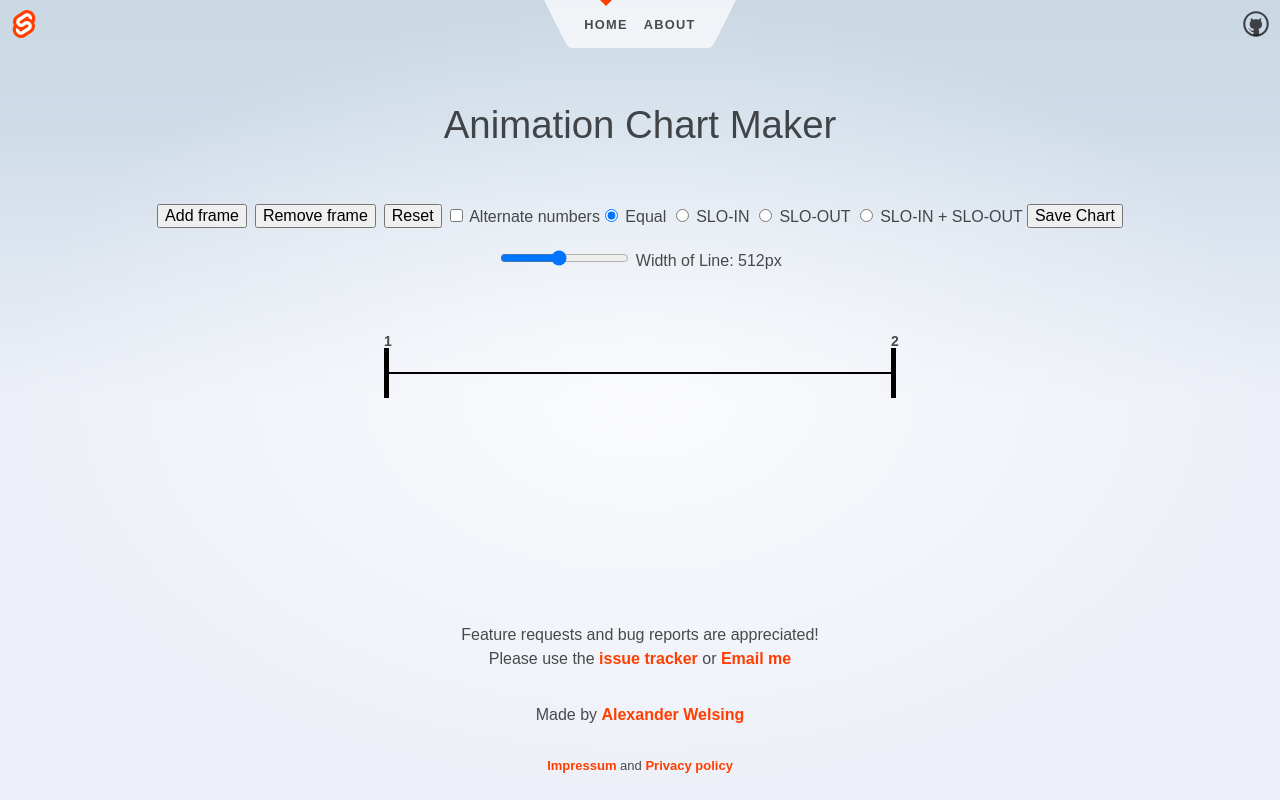
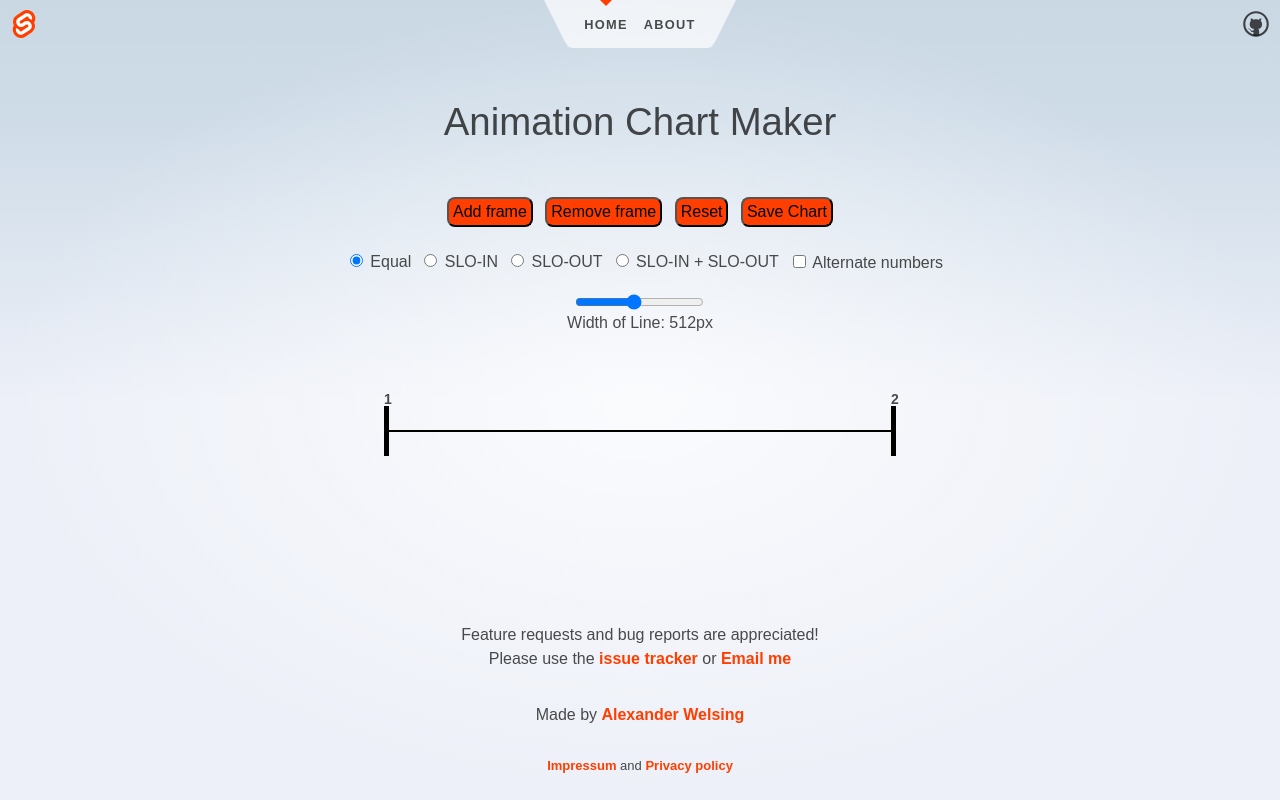
Before and after one commit to A-wels/animation-chart-maker, a SvelteKit app: page / in a window 1280 px wide. Built offline with nearby package versions, Linux system fonts and the light colour scheme.

Commit message:
design update

```diff
--- a/src/routes/Canvas.svelte
+++ b/src/routes/Canvas.svelte
@@ -178,21 +178,29 @@
 <svelte:window bind:innerWidth />
 <div class="menubar">
 	<div class="row">
+		<div>
 			<button on:click={addBox}>Add frame</button>
 			<button on:click={removeBox}>Remove frame</button>
 			<button on:click={() => (boxCount = 2)}>Reset</button>
-		<label>
+			<button on:click={saveChart}>Save Chart</button>
+		</div>
+	</div>
+	<div class="row">
+		<DistributionRadio />
+		<label id="alternatecheck">
 			<input type="checkbox" bind:checked={$alternate} />
 			Alternate numbers
 		</label>
-		<DistributionRadio />
-		<button on:click={saveChart}>Save Chart</button>
 	</div>
 	<div class="row">
+		<div style="text-align: center;">
 			<label>
 				<input type="range" min="100" max={innerWidth * 0.8} step="1" bind:value={width} />
-			Width of Line: {width}px
+				<div>
+					Width of Line: {Math.round(width)}px
+				</div>
 			</label>
+		</div>
 	</div>
 </div>
 <div id="chart">
@@ -251,4 +259,13 @@
 		margin: 0 auto;
 		padding: 10px;
 	}
+	button {
+		margin: 4px;
+		border-radius: 8px;
+		padding: 4px;
+		background-color: #ff3e00;
+	}
+	#alternatecheck {
+		margin-left: 10px;
+	}
 </style>
--- a/src/routes/DistributionRadio.svelte
+++ b/src/routes/DistributionRadio.svelte
@@ -9,9 +9,28 @@
 
 <div class="distributionRadio">
 	{#each options as option}
-		<label>
-			<input type="radio" bind:group={selected} value={option} on:change={change} />
-			{option}
-		</label>
+		<div class="distributionOption">
+			<label>
+				<input type="radio" bind:group={selected} value={option} on:change={change} />
+				{option}
+			</label>
+		</div>
 	{/each}
 </div>
+
+<style>
+	.distributionRadio {
+		display: flex;
+		flex-wrap: wrap;
+	}
+
+	.distributionOption {
+		display: flex;
+		align-items: center;
+	}
+
+	.distributionOption label {
+		margin-left: 0.5em;
+		line-height: 2.5vh;
+	}
+</style>
```
Lines whose indentation alone changed are shown as unchanged.
